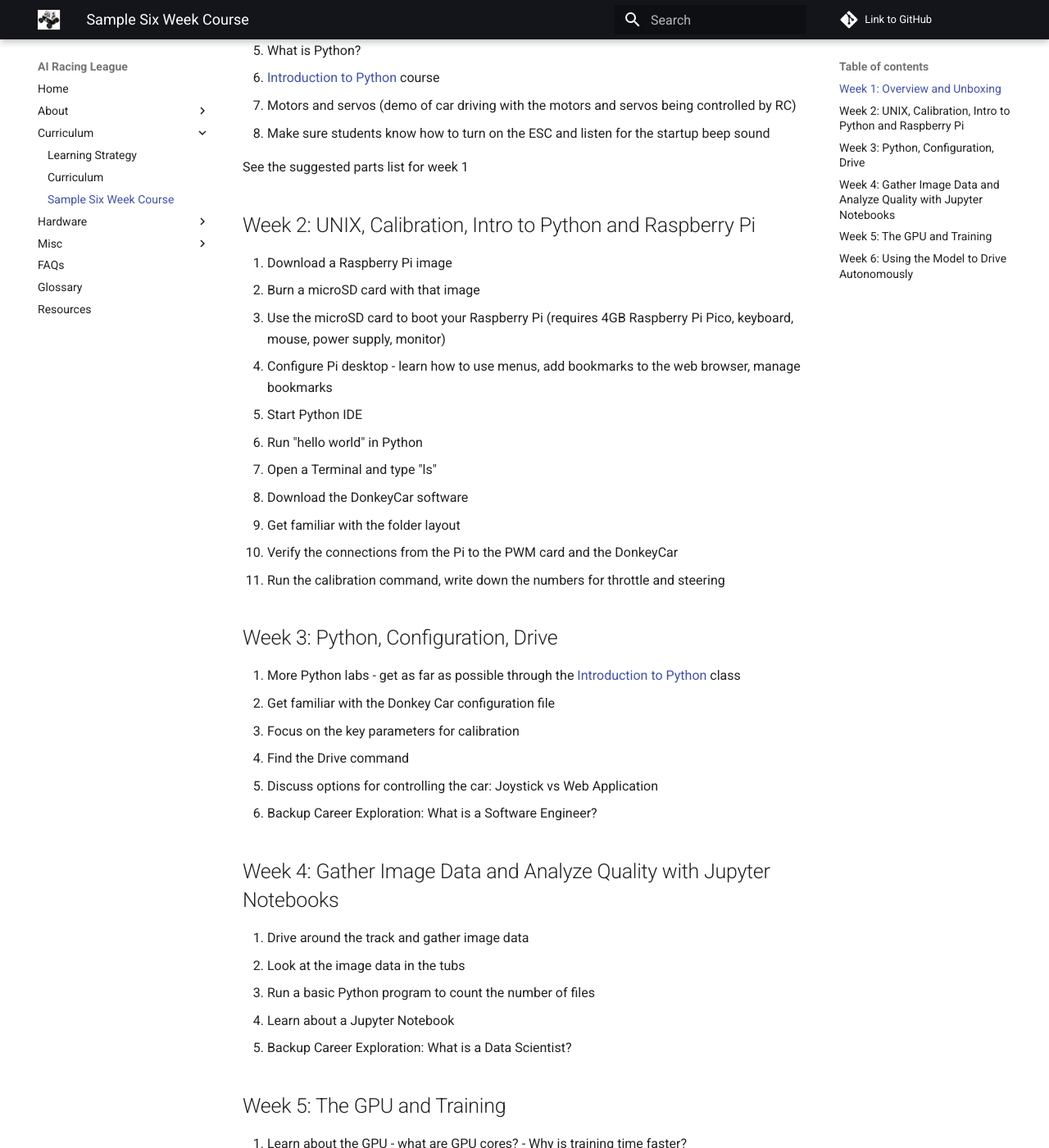
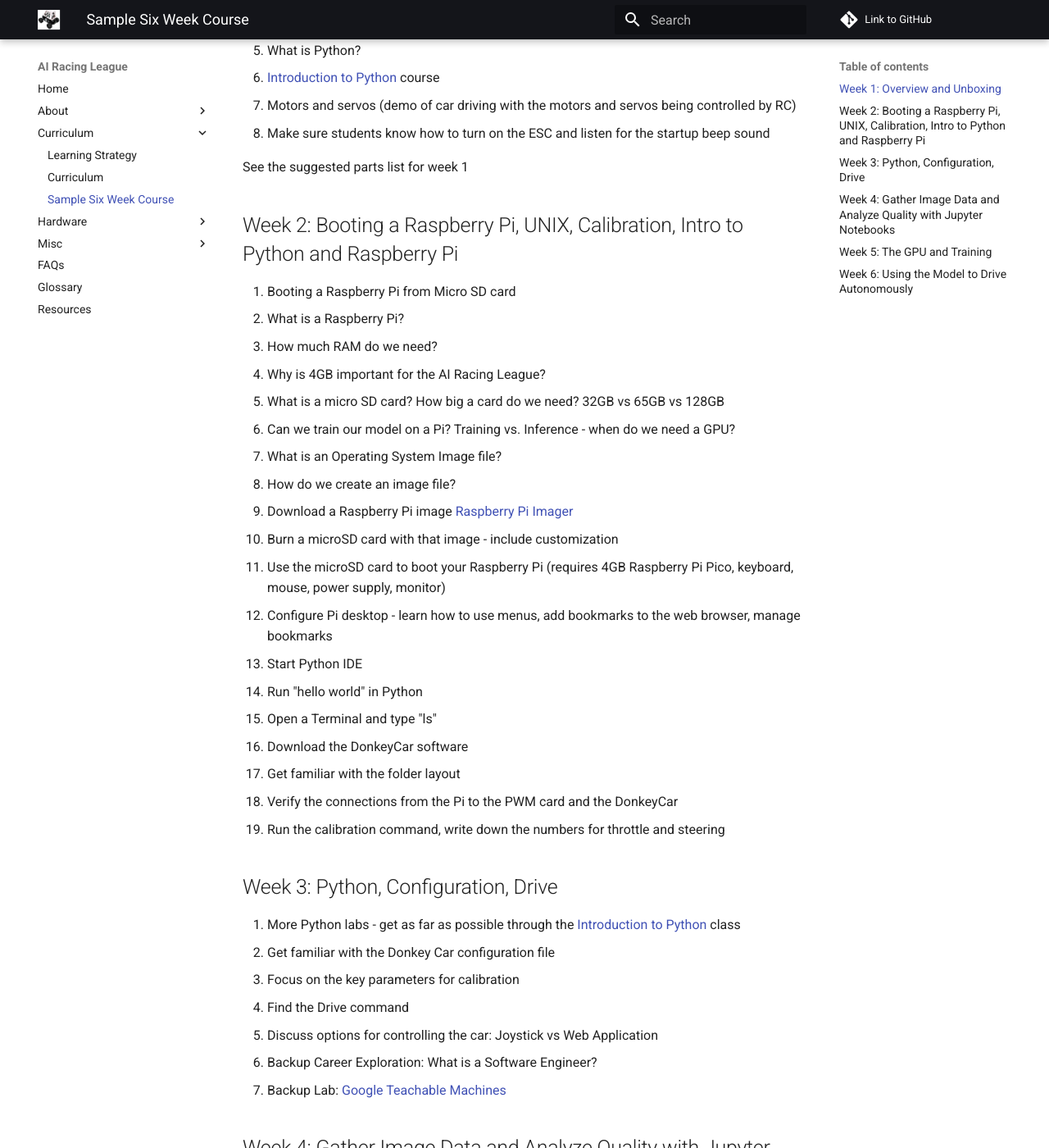
Before and after one commit to CoderDojoTC/ai-racing-league, an MkDocs documentation site: the page built from docs/six-week-curriculum.md, in a window 1280 px wide and 1400 px high, scrolled down 433 px. Shown: the whole window at 82% size. Built offline with MkDocs 1.6.1 and Material for MkDocs 9.7.7, drawn with Linux system fonts in a browser that asks for light colours; comment, search, counter and statistics services are not loaded; some of the changed text lies outside the part shown.

Commit message:
updates to markdown content

```diff
--- a/docs/six-week-curriculum.md
+++ b/docs/six-week-curriculum.md
@@ -15,12 +15,20 @@
 
 See the suggested parts list for week 1
 
-## Week 2: UNIX, Calibration, Intro to Python and Raspberry Pi
+## Week 2: Booting a Raspberry Pi, UNIX, Calibration, Intro to Python and Raspberry Pi
 
-1. Download a Raspberry Pi image
-2. Burn a microSD card with that image
-3. Use the microSD card to boot your Raspberry Pi (requires 4GB Raspberry Pi Pico, keyboard, mouse, power supply, monitor)
-4. Configure Pi desktop - learn how to use menus, add bookmarks to the web browser, manage bookmarks
+1. Booting a Raspberry Pi from Micro SD card
+   1. What is a Raspberry Pi?
+   2. How much RAM do we need?
+   3. Why is 4GB important for the AI Racing League?
+   4. What is a micro SD card?  How big a card do we need? 32GB vs 65GB vs 128GB
+   5. Can we train our model on a Pi?  Training vs. Inference - when do we need a GPU?
+   6. What is an Operating System Image file?
+   7. How do we create an image file?
+   8. Download a Raspberry Pi image [Raspberry Pi Imager](https://www.raspberrypi.org/software/)
+   9. Burn a microSD card with that image - include customization
+   10. Use the microSD card to boot your Raspberry Pi (requires 4GB Raspberry Pi Pico, keyboard, mouse, power supply, monitor)
+2. Configure Pi desktop - learn how to use menus, add bookmarks to the web browser, manage bookmarks
 5. Start Python IDE
 6. Run "hello world" in Python
 7. Open a Terminal and type "ls"
@@ -37,6 +45,7 @@
 4. Find the Drive command
 5. Discuss options for controlling the car: Joystick vs Web Application
 6. Backup Career Exploration: What is a Software Engineer?
+5. Backup Lab: [Google Teachable Machines](https://teachablemachine.withgoogle.com/)
 
 ## Week 4: Gather Image Data and Analyze Quality with Jupyter Notebooks
 
@@ -50,11 +59,12 @@
 
 1. Learn about the GPU - what are GPU cores? - Why is training time faster?
 2. What is a conda environment for Python?
+2. What is Miniconda [Download here](https://docs.conda.io/en/latest/miniconda.html)
 3. Activating conda environments
 4. Verifying that the GPU setting are correct
 5. Run a test program on the GPU
 6. Learn how to transfer files from the car's memory to the GPU (compress tubs, copy to jump drive)
-7. What is a model file
+7. What is a model file?  How big is your model?  What are model parameters?
 8. Backup: What is Bias in AI?  How to we detect it?  How dow we measure it?
 
 ## Week 6: Using the Model to Drive Autonomously
```
